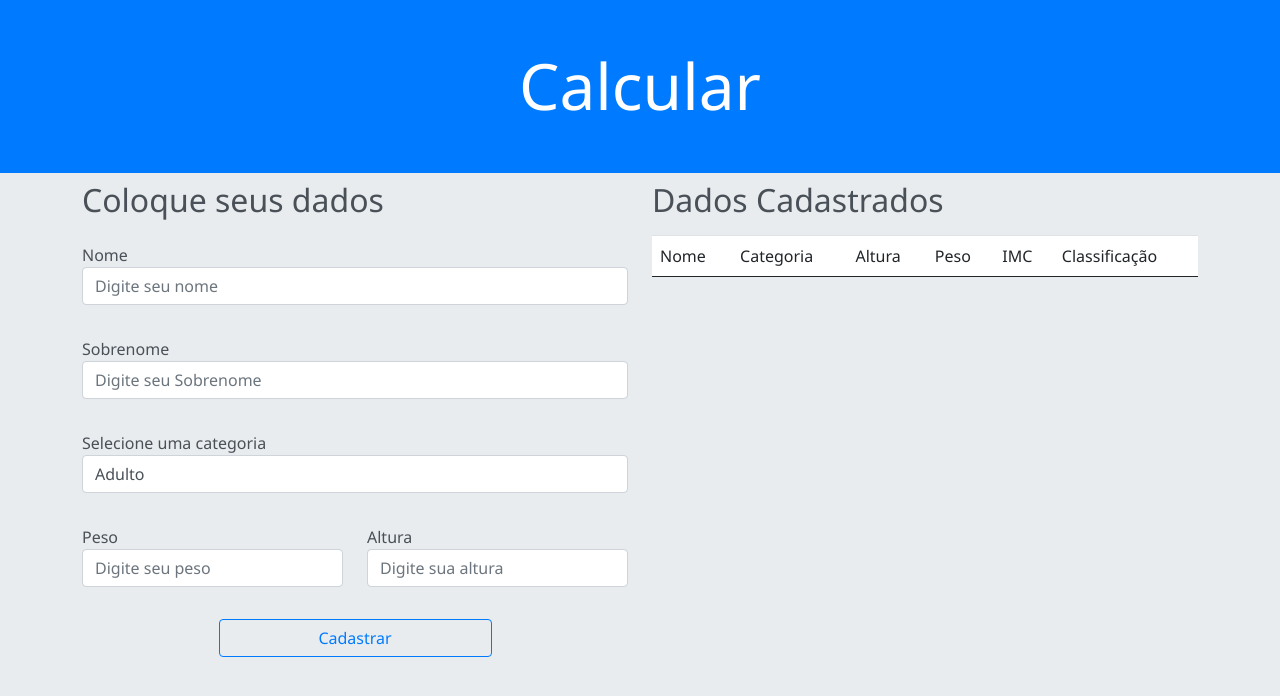
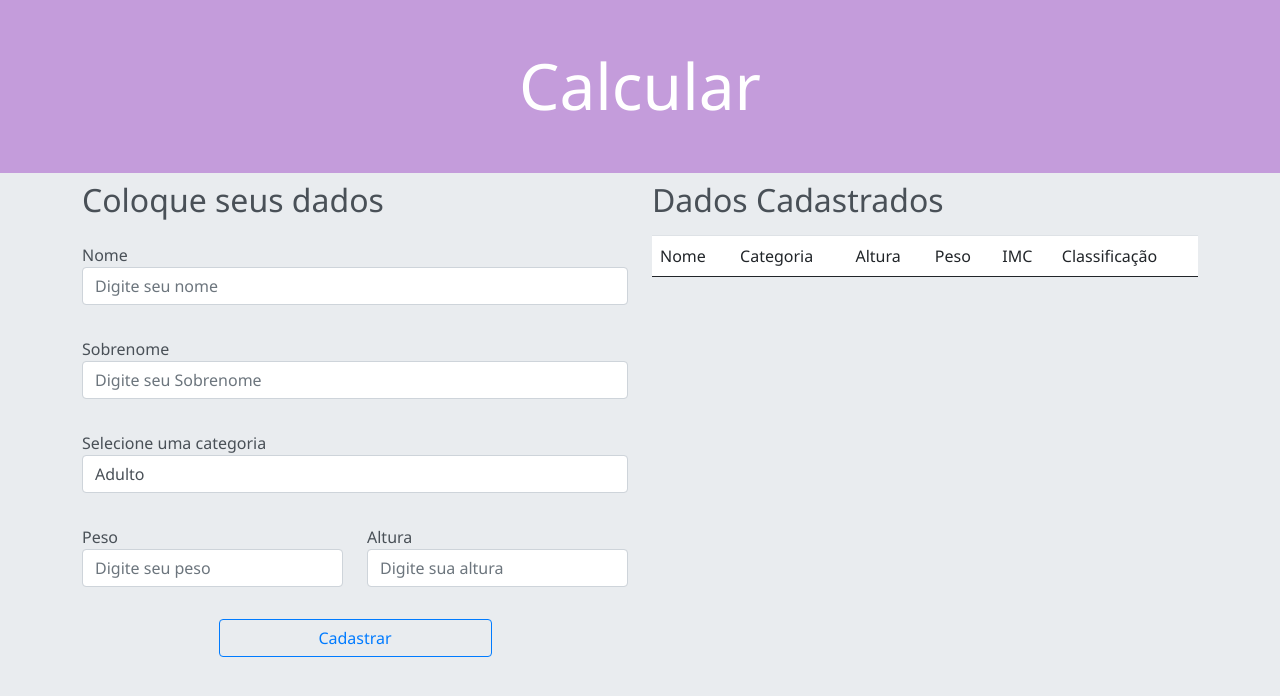
Before and after one commit to CRAZYFOXY021/calcularProject, a plain HTML site: page index.html in a window 1280 px wide. Drawn offline with nearby package versions, Linux system fonts and the light colour scheme.

Commit message:
Update style.css

```diff
--- a/css/style.css
+++ b/css/style.css
@@ -13,7 +13,7 @@ body {
 }
 
 header {
-    background-color: #007bff; /* Cor de fundo do cabeçalho */
+    background-color: #c49cdb; /* Cor de fundo do cabeçalho */
     color: #fff;
 }
 
```
